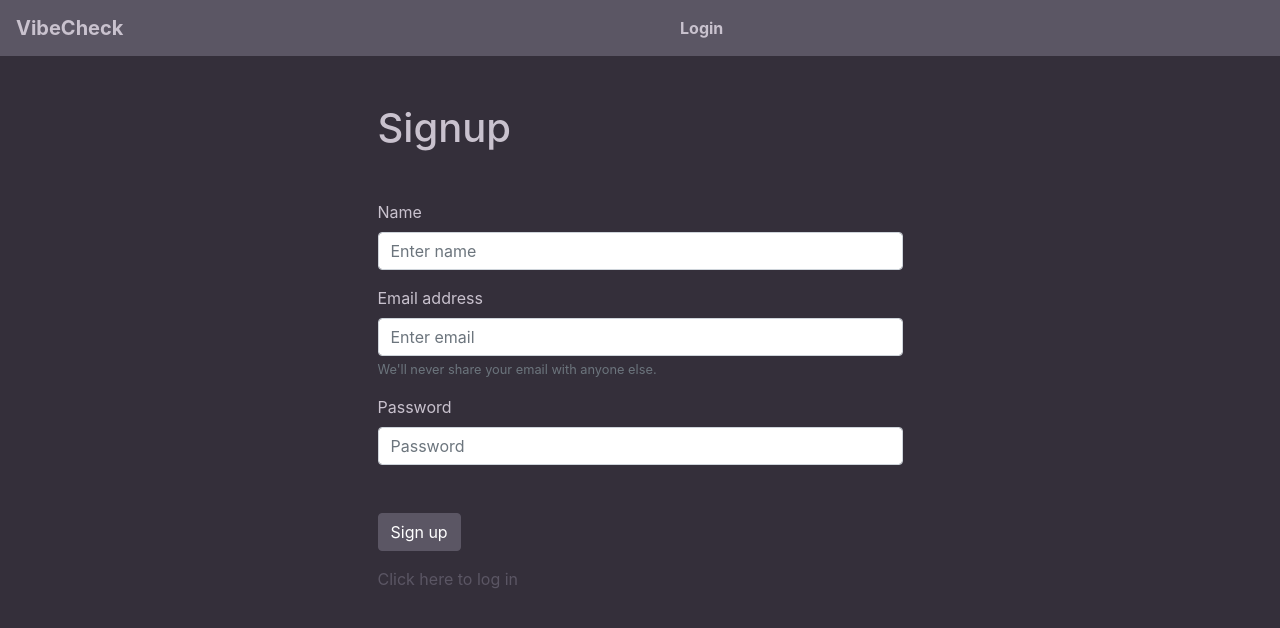
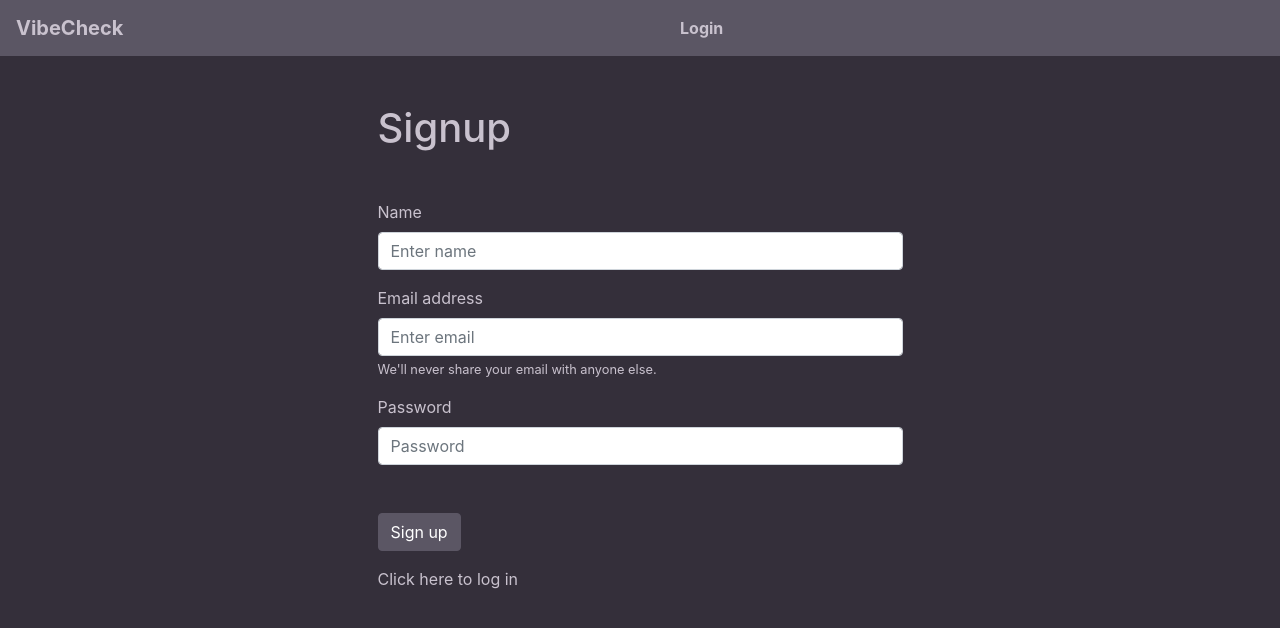
Before and after one commit to KoCusveller/Vibecheck-frontend, a React (Create React App) app: page /signup in a window 1280 px wide. Shown: the top 628 px of the page. Built offline with nearby package versions, Linux system fonts and the light colour scheme; no server answers.

Commit message:
added active style on the navbar, and some small font color changes on login/signup pages

```diff
--- a/src/components/Navigation/NavbarItem.js
+++ b/src/components/Navigation/NavbarItem.js
@@ -9,6 +9,7 @@ export default function NavbarItem(props) {
         as={NavLink}
         to={props.path}
         style={{ color: "rgb(201, 194, 206)", fontWeight: "bold" }}
+        activeStyle={{ color: "white" }}
       >
         {props.linkText}
       </Nav.Link>
--- a/src/components/Navigation/index.js
+++ b/src/components/Navigation/index.js
@@ -19,6 +19,8 @@ export default function Navigation() {
         as={NavLink}
         to="/"
         style={{ color: "rgb(201, 194, 206)", fontWeight: "bold" }}
+        activeStyle={{ color: "white" }}
+        exact
       >
         VibeCheck
       </Navbar.Brand>
--- a/src/pages/Login/Login.css
+++ b/src/pages/Login/Login.css
@@ -2,7 +2,11 @@
   min-height: 100vh;
 }
 
+.signupLinkStyle {
+  color: rgb(201, 194, 206);
+}
+
 .signupLinkStyle:hover {
-  color: rgb(201, 194, 206);
+  color: white;
   text-decoration: none;
 }
--- a/src/pages/SignUp/Signup.css
+++ b/src/pages/SignUp/Signup.css
@@ -3,7 +3,15 @@
   overflow: hidden;
 }
 
+.emailText {
+  color: rgb(201, 194, 206);
+}
+
+.loginLinkStyle {
+  color: rgb(201, 194, 206);
+}
+
 .loginLinkStyle:hover {
-  color: rgb(201, 194, 206);
+  color: white;
   text-decoration: none;
 }
--- a/src/pages/SignUp/index.js
+++ b/src/pages/SignUp/index.js
@@ -57,7 +57,7 @@ export default function SignUp() {
             placeholder="Enter email"
             required
           />
-          <Form.Text className="text-muted">
+          <Form.Text className="emailText">
             We'll never share your email with anyone else.
           </Form.Text>
         </Form.Group>
```
